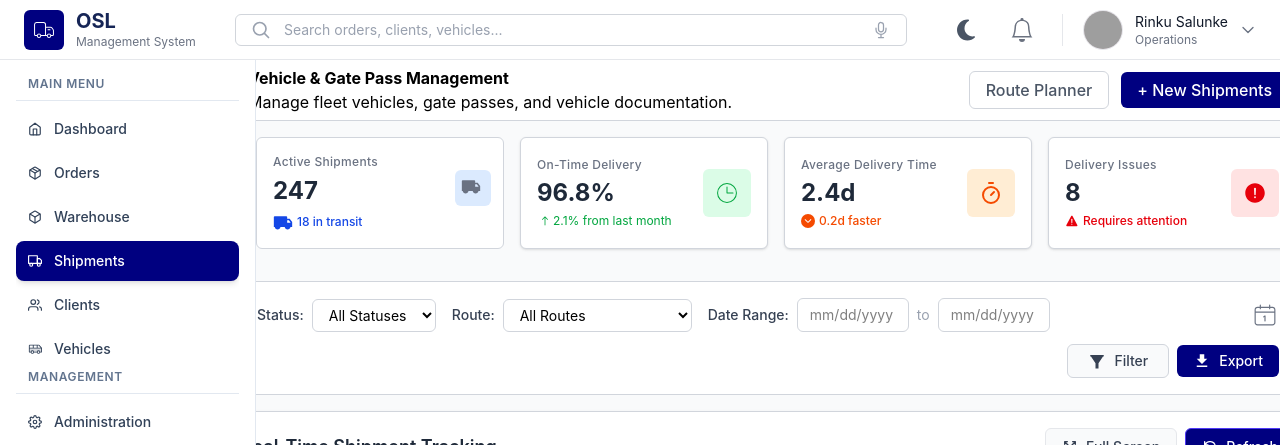
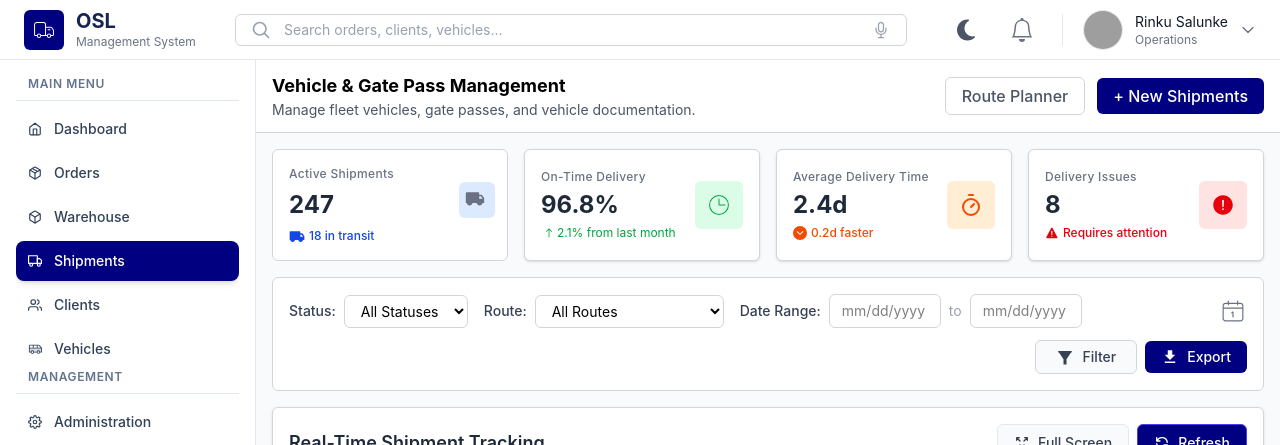
Before and after one commit to rinku-salunke/osl-using-react, a React (Vite) app: page /shipments in a window 1280 px wide. Shown: the top 445 px of the page. Built offline with nearby package versions, Linux system fonts and the light colour scheme; grey boxes are pictures that could not be loaded.

Commit message:
1st commit

```diff
--- a/src/Logistics_Data/Main_Menu/Shipments.jsx
+++ b/src/Logistics_Data/Main_Menu/Shipments.jsx
@@ -80,30 +80,30 @@ function Shipments() {
   ];
 
   return (
-    <div className="gap-4">
-      <div class="bg-white border-b border-gray-300 flex justify-between items-center px-6 py-1.5 -mx-8">
-
-        <div class="flex flex-col">
-          <h1 class="font-bold text-black">Vehicle & Gate Pass Management</h1>
-          <span>Manage fleet vehicles, gate passes, and vehicle documentation.</span>
+    <div>
+      {/* ✅ Fixed Header: Removed -mx-8, changed to px-4 */}
+      <div className="bg-white border-b border-gray-300 flex justify-between items-center px-4 py-3">
+        <div className="flex flex-col">
+          <h1 className="font-bold text-black text-lg">Vehicle & Gate Pass Management</h1>
+          <span className="text-sm text-gray-600">Manage fleet vehicles, gate passes, and vehicle documentation.</span>
         </div>
 
-
-        <div class="flex items-center space-x-3">
-          <span class=" text-gray-600 border border-gray-300 rounded-md px-4 py-1.5 font-medium">
+        <div className="flex items-center space-x-3">
+          <span className="text-gray-600 border border-gray-300 rounded-md px-4 py-1.5 font-medium cursor-pointer">
             Route Planner
           </span>
-          <span class="bg-dark-navy-blue text-white px-4 py-1.5 rounded-md  font-medium">
+          <span className="bg-dark-navy-blue text-white px-4 py-1.5 rounded-md font-medium cursor-pointer">
             + New Shipments
           </span>
         </div>
       </div>
 
-      <div className="bg-gray-50 min-h-screen -mx-8">
-        {/* Stats Cards Grid */}
-        <div className="p-4 grid grid-cols-1 md:grid-cols-2 lg:grid-cols-4 gap-4 ml-4">
+      {/* ✅ Fixed Main: Removed -mx-8, changed to p-4 space-y-4 */}
+      <div className="bg-gray-50 min-h-screen p-4 space-y-4">
+
+        {/* Stats Cards Grid - Removed ml-4 */}
+        <div className="grid grid-cols-1 md:grid-cols-2 lg:grid-cols-4 gap-4">
           <div className="border border-gray-300 rounded-md p-4 bg-white h-28 w-full relative">
-            {/* आयकॉन गोलाकार पार्श्वभूमीसह (बहुतेक डॅशबोर्ड कार्ड्समध्ये असतो) */}
             <div className="absolute top-8 right-3 bg-blue-100 rounded-md h-9 text-center justify-center items-center w-9 p-1.5">
               <RiTruckFill className="text-gray-500" size={20} />
             </div>
@@ -111,15 +111,14 @@ function Shipments() {
             <div className="flex flex-col justify-between h-full">
               <div className="text-xs text-gray-500 font-medium tracking-wide">Active Shipments</div>
               <div className="text-2xl font-bold text-gray-800">247</div>
-              <div className="text-xs text-blue-700 font-medium inline-flex items-center gap-1 ">
-                <RiTruckFill className="text-blue-700" size={20} />
-
-                18 in transit</div>
+              <div className="text-xs text-blue-700 font-medium inline-flex items-center gap-1">
+                <RiTruckFill className="text-blue-700" size={16} />
+                18 in transit
+              </div>
             </div>
           </div>
 
           <div className="border border-gray-300 rounded-md p-4 bg-white h-28 w-full flex items-center justify-between shadow-sm">
-            {/* Left side: Text */}
             <div className="flex flex-col justify-center gap-1">
               <div className="text-xs text-gray-500 font-medium tracking-wide">On-Time Delivery</div>
               <div className="text-2xl font-bold text-gray-800">96.8%</div>
@@ -128,13 +127,12 @@ function Shipments() {
               </div>
             </div>
 
-            {/* Right side: Icon Box */}
             <div className="bg-green-100 rounded-md p-3 text-green-600 h-12 w-12 flex items-center justify-center text-2xl">
               <CiClock2 />
             </div>
           </div>
+
           <div className="border border-gray-300 rounded-md p-4 bg-white h-28 w-full flex items-center justify-between shadow-sm">
-            {/* Left side: Text */}
             <div className="flex flex-col justify-center gap-1">
               <div className="text-xs text-gray-500 font-medium tracking-wide">Average Delivery Time</div>
               <div className="text-2xl font-bold text-gray-800">2.4d</div>
@@ -146,33 +144,30 @@ function Shipments() {
               </div>
             </div>
 
-            {/* Right side: Icon Box */}
             <div className="bg-orange-100 rounded-md p-3 text-orange-600 h-12 w-12 flex items-center justify-center text-2xl">
               <LuTimer />
             </div>
           </div>
+
           <div className="border border-gray-300 rounded-md p-4 bg-white h-28 w-full flex items-center justify-between shadow-sm">
-            {/* Left side: Text */}
             <div className="flex flex-col justify-center gap-1">
               <div className="text-xs text-gray-500 font-medium tracking-wide">Delivery Issues</div>
               <div className="text-2xl font-bold text-gray-800">8</div>
               <div className="text-xs text-red-600 flex items-center gap-1 font-medium">
-              <IoWarning className="text-sm" />
+                <IoWarning className="text-sm" />
                 Requires attention
               </div>
             </div>
 
-            {/* Right side: Icon Box */}
             <div className="bg-red-100 rounded-md p-3 text-red-600 h-12 w-12 flex items-center justify-center text-2xl">
-             <IoAlertCircle />
+              <IoAlertCircle />
             </div>
           </div>
         </div>
 
-        <div className="bg-white border border-gray-300 p-4 m-4 rounded-md">
-          {/* पहिली ओळ - Status, Route, Date Range आणि Calendar Icon (शेवटी) */}
+        {/* Filter Section - Removed m-4 */}
+        <div className="bg-white border border-gray-300 p-4 rounded-md">
           <div className="flex flex-wrap items-center gap-4">
-            {/* Status */}
             <div className="flex items-center gap-2">
               <span className="text-sm text-gray-700 font-medium whitespace-nowrap">Status:</span>
               <select className="border border-gray-300 rounded-md px-3 py-1.5 text-sm bg-white focus:outline-none focus:ring-1 focus:ring-blue-500">
@@ -184,7 +179,6 @@ function Shipments() {
               </select>
             </div>
 
-            {/* Route */}
             <div className="flex items-center gap-2">
               <span className="text-sm text-gray-700 font-medium whitespace-nowrap">Route:</span>
               <select className="border border-gray-300 rounded-md px-3 py-1.5 text-sm bg-white focus:outline-none focus:ring-1 focus:ring-blue-500">
@@ -195,7 +189,6 @@ function Shipments() {
               </select>
             </div>
 
-            {/* Date Range - हा भाग तसाच */}
             <div className="flex items-center gap-2">
               <span className="text-sm text-gray-700 font-medium whitespace-nowrap">Date Range:</span>
               <input
@@ -211,11 +204,9 @@ function Shipments() {
               />
             </div>
 
-            {/* Calendar Icon - आता 1st line च्या अगदी शेवटी (ml-auto ने उजवीकडे) */}
             <CiCalendarDate size={28} className="text-gray-500 cursor-pointer ml-auto" />
           </div>
 
-          {/* दुसरी ओळ - Filter आणि Export बटणे (उजवीकडे) */}
           <div className="flex justify-end mt-3">
             <div className="flex items-center gap-2">
               <button className="bg-gray-50 hover:bg-gray-200 border border-gray-300 text-gray-700 text-sm font-medium px-5 py-1.5 rounded-md transition-colors inline-flex items-center gap-2">
@@ -230,8 +221,8 @@ function Shipments() {
           </div>
         </div>
 
+        {/* Map Section - Fixed margins */}
         <div className="bg-white border border-gray-300 rounded-md shadow-sm overflow-hidden">
-          {/* Header Section */}
           <div className="flex items-center justify-between p-4 border-b border-gray-100">
             <h2 className="text-lg font-semibold text-gray-800">Real-Time Shipment Tracking</h2>
             <div className="flex gap-2">
@@ -250,9 +241,7 @@ function Shipments() {
             </div>
           </div>
 
-          {/* Map Section */}
           <div className="relative m-4 h-96 overflow-hidden rounded-lg">
-            {/* Your provided iframe */}
             <iframe
               src="https://www.google.com/maps/embed?pb=!1m14!1m12!1m3!1d30239.371363488313!2d73.86754319751884!3d18.66752185201002!2m3!1f0!2f0!3f0!3m2!1i1024!2i768!4f13.1!5e0!3m2!1sen!2sin!4v1788861683807!5m2!1sen!2sin"
               width="100%"
@@ -265,7 +254,6 @@ function Shipments() {
               className="rounded-lg"
             />
 
-            {/* Active Vehicles Overlay */}
             <div className="absolute top-4 left-4 bg-white rounded-lg shadow-lg p-4 w-72 border border-gray-100">
               <h3 className="text-sm font-semibold text-gray-800 mb-3">Active Vehicles</h3>
               <ul className="space-y-2.5">
@@ -288,7 +276,6 @@ function Shipments() {
               </ul>
             </div>
 
-            {/* Legend Overlay */}
             <div className="absolute bottom-4 right-4 bg-white rounded-lg shadow-lg p-4 w-48 border border-gray-100">
               <h3 className="text-sm font-semibold text-gray-800 mb-3">Legend</h3>
               <ul className="space-y-2.5">
@@ -313,9 +300,8 @@ function Shipments() {
           </div>
         </div>
 
-        {/* Active Shipments Table - Full width border */}
-        <div className="bg-white border border-gray-300 ml-8 m-4 rounded-md shadow-sm overflow-hidden">
-          {/* ✅ Updated Header with Create Shipment Button */}
+        {/* Active Shipments Table - Removed ml-8 and m-4 */}
+        <div className="bg-white border border-gray-300 rounded-md shadow-sm overflow-hidden">
           <div className="flex justify-between items-center px-4 py-3 border-b border-gray-200">
             <h1 className="font-bold text-gray-800 text-lg">Active Shipments</h1>
             <button className="flex items-center gap-2 bg-dark-navy-blue text-white text-sm font-medium px-4 py-2 rounded-md transition">
@@ -328,54 +314,44 @@ function Shipments() {
             <table className="w-full text-sm">
               <thead className="bg-gray-50 border-b border-gray-300">
                 <tr>
-                  <th className="px-4 py-3 text-left text-xs font-medium text-gray-500  tracking-wider">Tracking ID</th>
-                  <th className="px-4 py-3 text-left text-xs font-medium text-gray-500  tracking-wider">Route</th>
-                  <th className="px-4 py-3 text-left text-xs font-medium text-gray-500  tracking-wider">Vehicle</th>
-                  <th className="px-4 py-3 text-left text-xs font-medium text-gray-500  tracking-wider">Status</th>
-                  <th className="px-4 py-3 text-left text-xs font-medium text-gray-500  tracking-wider">ETA</th>
-                  <th className="px-4 py-3 text-left text-xs font-medium text-gray-500  tracking-wider">Progress</th>
-                  <th className="px-4 py-3 text-left text-xs font-medium text-gray-500  tracking-wider">Actions</th>
+                  <th className="px-4 py-3 text-left text-xs font-medium text-gray-500 tracking-wider">Tracking ID</th>
+                  <th className="px-4 py-3 text-left text-xs font-medium text-gray-500 tracking-wider">Route</th>
+                  <th className="px-4 py-3 text-left text-xs font-medium text-gray-500 tracking-wider">Vehicle</th>
+                  <th className="px-4 py-3 text-left text-xs font-medium text-gray-500 tracking-wider">Status</th>
+                  <th className="px-4 py-3 text-left text-xs font-medium text-gray-500 tracking-wider">ETA</th>
+                  <th className="px-4 py-3 text-left text-xs font-medium text-gray-500 tracking-wider">Progress</th>
+                  <th className="px-4 py-3 text-left text-xs font-medium text-gray-500 tracking-wider">Actions</th>
                 </tr>
               </thead>
               <tbody className="divide-y divide-gray-200">
                 {shipmentsData.map((shipment) => (
                   <tr key={shipment.id} className="hover:bg-gray-50 transition">
-                    {/* Tracking ID + Priority */}
                     <td className="px-4 py-3">
                       <div className="font-medium text-gray-800">{shipment.id}</div>
-                      <span>{shipment.priority}
-                      </span>
+                      <span>{shipment.priority}</span>
                     </td>
 
-                    {/* Route + Distance */}
                     <td className="px-4 py-3">
                       <div className="text-gray-800 font-medium">{shipment.route}</div>
                       <div className="text-xs text-gray-400">{shipment.distance}</div>
                     </td>
 
-                    {/* Vehicle + Driver */}
                     <td className="px-4 py-3">
                       <div className="text-gray-800 font-medium">{shipment.vehicle}</div>
                       <div className="text-xs text-gray-400">Driver: {shipment.driver}</div>
                     </td>
 
-                    {/* Status */}
-                    <td class="px-4 py-3 font-bold">
-                      <span>
-                        {shipment.status}
-                      </span>
+                    <td className="px-4 py-3 font-bold">
+                      <span>{shipment.status}</span>
                     </td>
 
-                    {/* ETA + time remaining */}
                     <td className="px-4 py-3">
                       <div className="text-sm text-gray-800">{shipment.eta}</div>
-
                       <div className="text-xs font-medium text-gray-500">
                         {shipment.timeRemaining}
                       </div>
                     </td>
 
-                    {/* Progress */}
                     <td className="px-4 py-3">
                       <div className="flex flex-col gap-1">
                         <div className="flex items-center gap-2">
@@ -395,9 +371,8 @@ function Shipments() {
                       </div>
                     </td>
 
-                    {/* Actions */}
-                    <td class="px-4 py-3">
-                      <button class="text-sm h-3 w-3">
+                    <td className="px-4 py-3">
+                      <button className="text-sm">
                         <GrFormView />
                       </button>
                     </td>
@@ -407,7 +382,6 @@ function Shipments() {
             </table>
           </div>
 
-          {/* Pagination */}
           <div className="flex items-center justify-between px-4 py-3 border-t border-gray-200 bg-gray-50">
             <span className="text-sm text-gray-500">Showing 1 to 5 of 247 results</span>
             <div className="flex items-center gap-1">
@@ -420,10 +394,9 @@ function Shipments() {
           </div>
         </div>
 
-        {/* Route Performance & Delivery Alerts */}
-        <div className="flex gap-4 px-4">
-          {/* Left Column */}
-          <div className="bg-white border border-gray-300 p-4 rounded-md flex-1 h-100 ml-3.5">
+        {/* Route Performance & Delivery Alerts - Fixed margins */}
+        <div className="flex flex-col lg:flex-row gap-4">
+          <div className="bg-white border border-gray-300 p-4 rounded-md flex-1">
             <div className="flex justify-between items-center mb-3">
               <h3 className="font-semibold text-gray-700 text-sm tracking-wider">
                 Route Performance
@@ -432,7 +405,7 @@ function Shipments() {
             </div>
 
             <div className="space-y-3">
-              <div className="flex justify-between items-start bg-gray-50 rounded-md h-15 p-2">
+              <div className="flex justify-between items-start bg-gray-50 rounded-md p-2">
                 <div>
                   <span className="text-sm font-medium text-gray-800">Mumbai → Delhi</span>
                   <p className="text-xs text-gray-400">On-time rate</p>
@@ -440,7 +413,7 @@ function Shipments() {
                 <span className="text-sm font-bold text-green-600">98.2%</span>
               </div>
 
-              <div className="flex justify-between items-start bg-gray-50 rounded-md h-15 p-2">
+              <div className="flex justify-between items-start bg-gray-50 rounded-md p-2">
                 <div>
                   <span className="text-sm font-medium text-gray-800">Delhi → Kolkata</span>
                   <p className="text-xs text-gray-400">18 deliveries this week</p>
@@ -449,7 +422,7 @@ function Shipments() {
                 <span className="text-sm font-bold text-green-600">95.8%</span>
               </div>
 
-              <div className="flex justify-between items-start bg-gray-50 rounded-md h-15 p-2">
+              <div className="flex justify-between items-start bg-gray-50 rounded-md p-2">
                 <div>
                   <span className="text-sm font-medium text-gray-800">Chennai → Bangalore</span>
                   <p className="text-xs text-gray-400">32 deliveries this week</p>
@@ -458,7 +431,7 @@ function Shipments() {
                 <span className="text-sm font-bold text-yellow-600">87.5%</span>
               </div>
 
-              <div className="flex justify-between items-start bg-gray-50 rounded-md h-15 p-2">
+              <div className="flex justify-between items-start bg-gray-50 rounded-md p-2">
                 <div>
                   <span className="text-sm font-medium text-gray-800">Pune → Hyderabad</span>
                   <p className="text-xs text-gray-400">15 deliveries this week</p>
@@ -469,8 +442,7 @@ function Shipments() {
             </div>
           </div>
 
-          {/* Right Column */}
-          <div className="bg-white border border-gray-300 p-4 rounded-md flex-1 h-100 shadow-sm">
+          <div className="bg-white border border-gray-300 p-4 rounded-md flex-1">
             <div className="flex justify-between items-center mb-3">
               <h3 className="font-semibold text-gray-700 text-sm tracking-wider">
                 Delivery Alerts
@@ -480,12 +452,12 @@ function Shipments() {
               </span>
             </div>
 
-            <div class="">
-              {/* 1. Vehicle Breakdown */}
+            <div>
               <div className="flex items-center justify-between bg-red-100 rounded-md p-2 m-2">
                 <div className="w-6 h-6 rounded-full bg-red-200 items-center justify-center flex mr-2">
                   <FiAlertTriangle className="w-3.5 h-3.5 text-red-600" />
-                </div>                  <div className="flex-1">
+                </div>
+                <div className="flex-1">
                   <p className="text-sm font-semibold text-gray-800">Vehicle Breakdown - TRK-005</p>
                   <p className="text-xs text-gray-500">Shipment SH-2024-001243 delayed due to vehicle issue</p>
                   <p className="text-xs text-gray-400 mt-0.5">15 minutes ago</p>
@@ -493,18 +465,17 @@ function Shipments() {
                 <RxCross1 className="w-4 h-4 text-gray-400 hover:text-red-500 cursor-pointer transition flex-shrink-0 ml-2" />
               </div>
 
-              <div className="flex items-start bg-orange-100 h-18 p-2 m-2">
-                <div className="flex-1 rounded-md">
+              <div className="flex items-start bg-orange-100 p-2 m-2">
+                <div className="flex-1">
                   <p className="text-sm font-semibold text-gray-800">Delivery Delayed</p>
                   <p className="text-xs text-gray-500">SH-2024-001245 is running 2 hours behind schedule</p>
                   <p className="text-xs text-gray-400 mt-0.5">1 hour ago</p>
                 </div>
                 <RxCross1 className="w-4 h-4 text-orange-500 cursor-pointer transition flex-shrink-0 ml-2" />
-
               </div>
 
               <div className="flex items-center justify-between bg-blue-100 p-2 m-2">
-                <div className="flex-1 rounded-md  h-18 ">
+                <div className="flex-1">
                   <p className="text-sm font-semibold text-gray-800">Route Optimization Available</p>
                   <p className="text-xs text-gray-500">New route suggested for Mumbai-Delhi corridor</p>
                   <p className="text-xs text-gray-400 mt-0.5">2 hours ago</p>
@@ -524,14 +495,13 @@ function Shipments() {
           </div>
         </div>
 
-        {/* Driver Performance Dashboard */}
-        <div className="bg-white ml-8 p-4 m-4 border border-gray-300 rounded-md shadow-sm">
+        {/* Driver Performance Dashboard - Removed ml-8 and m-4 */}
+        <div className="bg-white p-4 border border-gray-300 rounded-md shadow-sm">
           <h1 className="font-bold text-xl text-gray-800 mb-4 tracking-wide">
             Driver Performance Dashboard
           </h1>
 
           <div className="grid grid-cols-1 sm:grid-cols-2 lg:grid-cols-4 gap-4">
-
             {/* Raj Kumar */}
             <div className="border border-gray-200 rounded-lg p-4 flex flex-col">
               <div className="flex items-center gap-3 mt-1">
@@ -640,7 +610,6 @@ function Shipments() {
                 📋 Assign
               </button>
             </div>
-
           </div>
         </div>
       </div>
```
